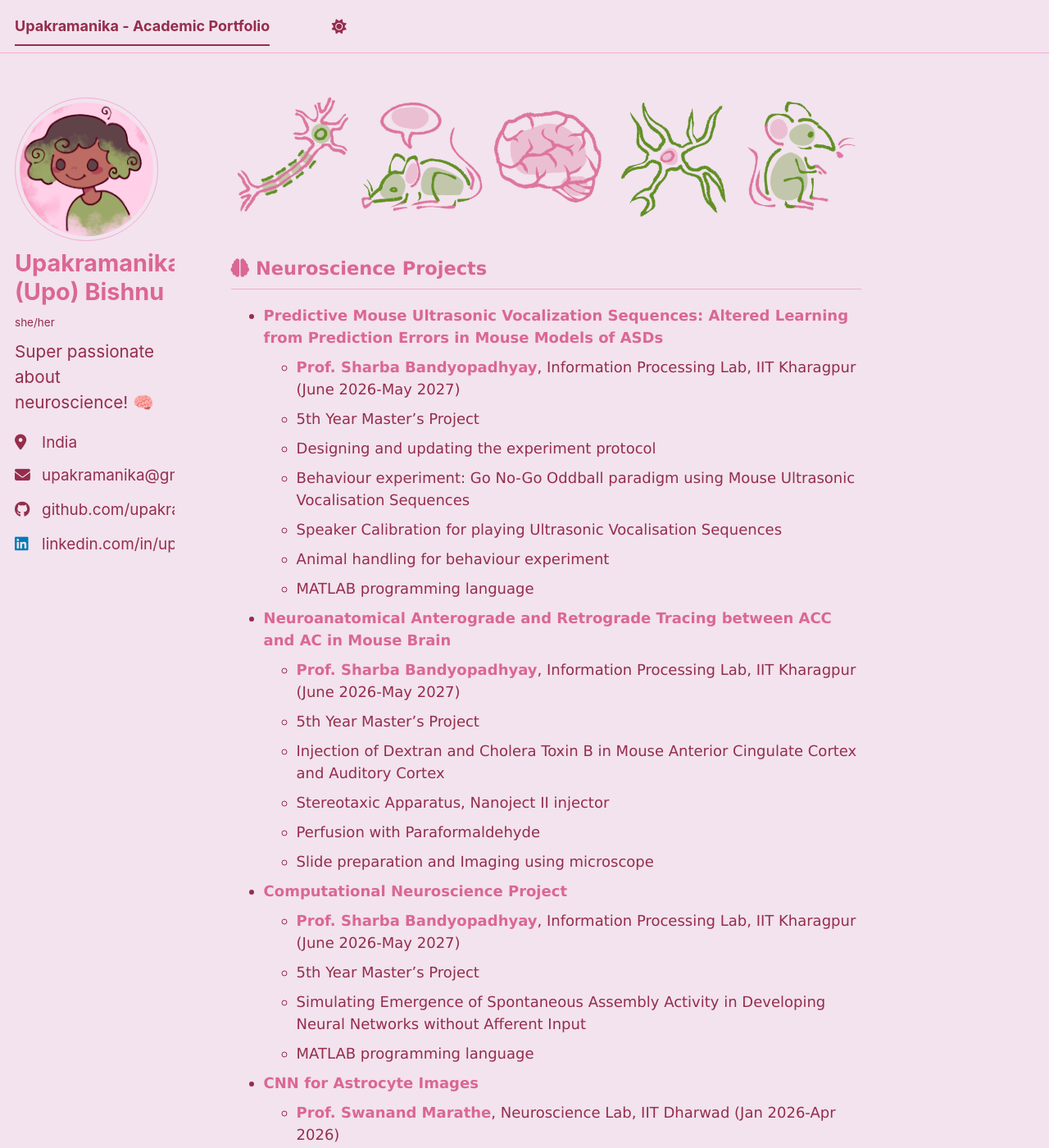
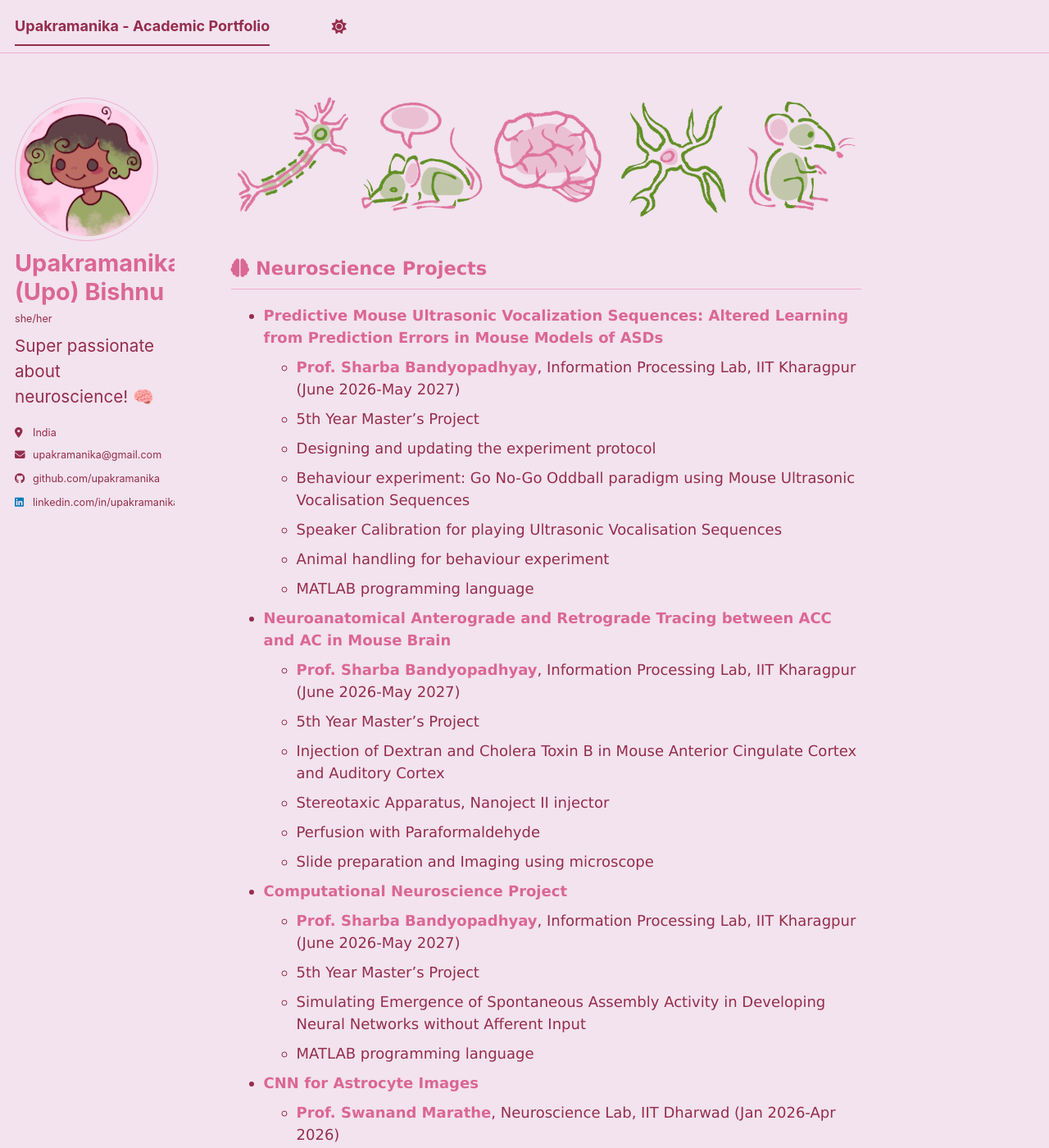
Before and after one commit to upakramanika/upakramanika.github.io, a Jekyll site: the page built from _pages/about.md, in a window 1280 px wide and 1400 px high. Shown: the whole window at 82% size. Built offline with Jekyll 4.4.1, drawn with Linux system fonts in a browser that asks for light colours; a style sheet for code colours, icons or effects is not loaded.

Commit message:
Update _sidebar.scss

```diff
--- a/_sass/layout/_sidebar.scss
+++ b/_sass/layout/_sidebar.scss
@@ -356,5 +356,12 @@
 .sidebar .author__urls li,
 .sidebar .author__urls a,
 .author__urls-wrapper li {
-  font-size: 1.05rem;
+  font-size: 0.7rem;
 }
+
+/* Pronouns Font Size */
+.author__pronouns,
+.sidebar .author__pronouns {
+  font-size: 0.7rem ; /* Set to 0.75rem (default metadata size) or 1rem (body size) */
+  line-height: 1 ;
+}
```
